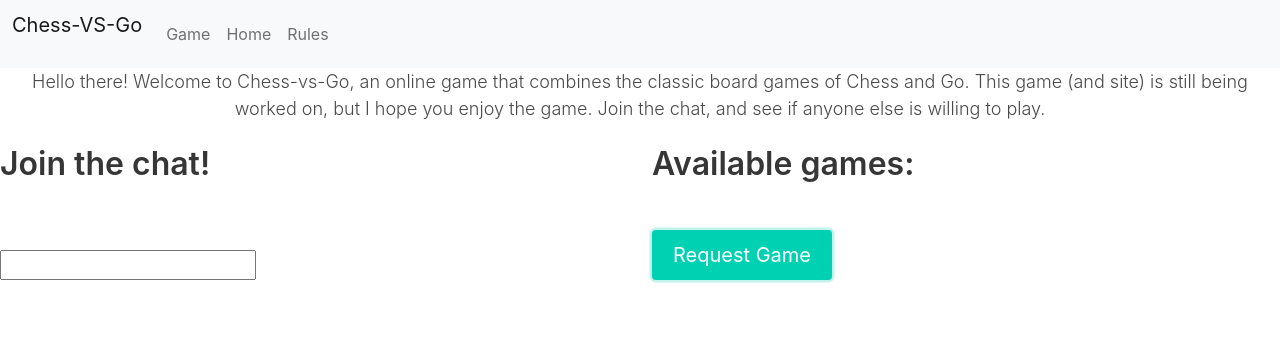
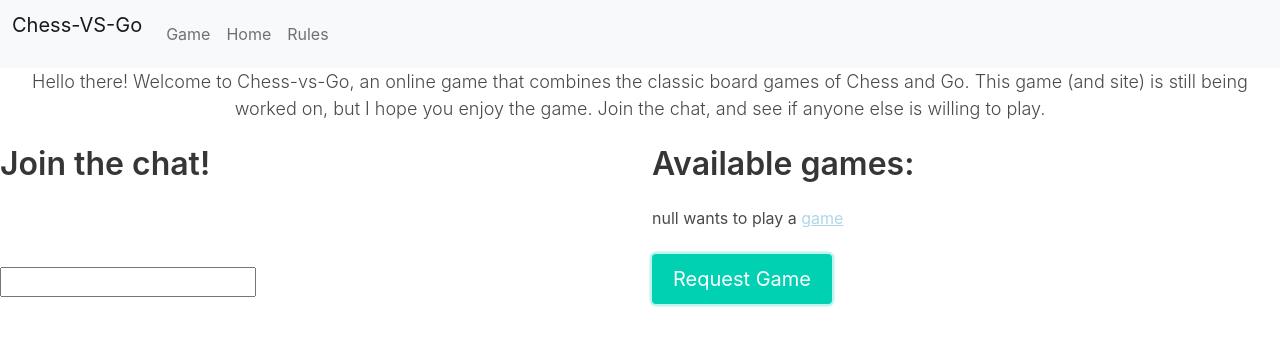
Before and after one commit to Grandmaster/Chess-vs-Go, a website: page assets/html/lobby.html in a window 1280 px wide. Both pictures are taken after a click on the button "Request Game". Drawn offline with nearby package versions, Linux system fonts and the light colour scheme; no server answers.

Commit message:
Clicking request button now puts request on page

```diff
--- a/assets/css/lobby.css
+++ b/assets/css/lobby.css
@@ -3,3 +3,9 @@
   font-size: large;
   font-weight: 300;
 }
+
+span {
+  color: lightblue;
+  text-decoration: underline;
+  text-decoration-color: lightblue;
+}
--- a/assets/html/lobby.html
+++ b/assets/html/lobby.html
@@ -83,7 +83,9 @@
               <ul id="gamelist"></ul>
             </div>
             <div class="tile is-child">
-              <button class="button is-primary is-medium">Request Game</button>
+              <button class="button is-primary is-medium" id="request">
+                Request Game
+              </button>
             </div>
           </div>
         </div>
--- a/assets/js/setup/lobby.js
+++ b/assets/js/setup/lobby.js
@@ -51,3 +51,21 @@ socket.on("chat message", (msg) => {
   item.textContent = msg;
   chatlist.appendChild(item);
 });
+
+// Creating a game request when the request game button is clicked on
+let requestButton = document.getElementById("request");
+requestButton.addEventListener("click", (event) => {
+  if (requestMade == true) return;
+  let gamelist = document.getElementById("gamelist");
+  var req = document.createElement("li");
+  let link = document.createElement("span");
+  req.textContent = `${tagname} wants to play a `;
+  link.textContent = "game";
+  link.id = `${tagname}`;
+  req.append(link);
+  gamelist.appendChild(req);
+  requestMade = true;
+});
+
+// Variable to prevent multiple requests per person per page
+let requestMade = false;
--- a/server.js
+++ b/server.js
@@ -2,11 +2,14 @@
 var express = require("express");
 var path = require("path");
 const mongoose = require("mongoose");
-const Message = require("./chatModel.js");
 var app = express();
 var http = require("http").createServer(app);
 var io = require("socket.io")(http);
 var port = 3000;
+
+// Models
+const Message = require("./models/chatModel.js");
+const Request = require("./models/requestModel.js");
 
 // Using code from assets folder
 app.use(express.static("assets"));
```
Also changed, not shown: models/chatModel.js (renamed from chatModel.js, +11 -2 lines), models/requestModel.js (added, +15 -0 lines).
